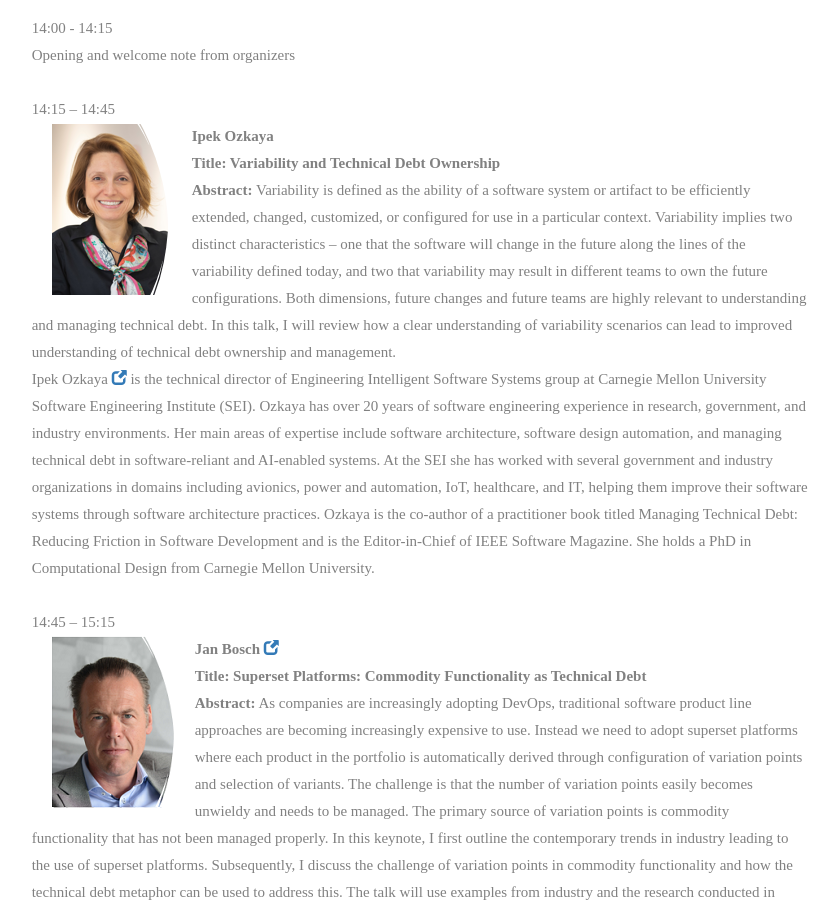
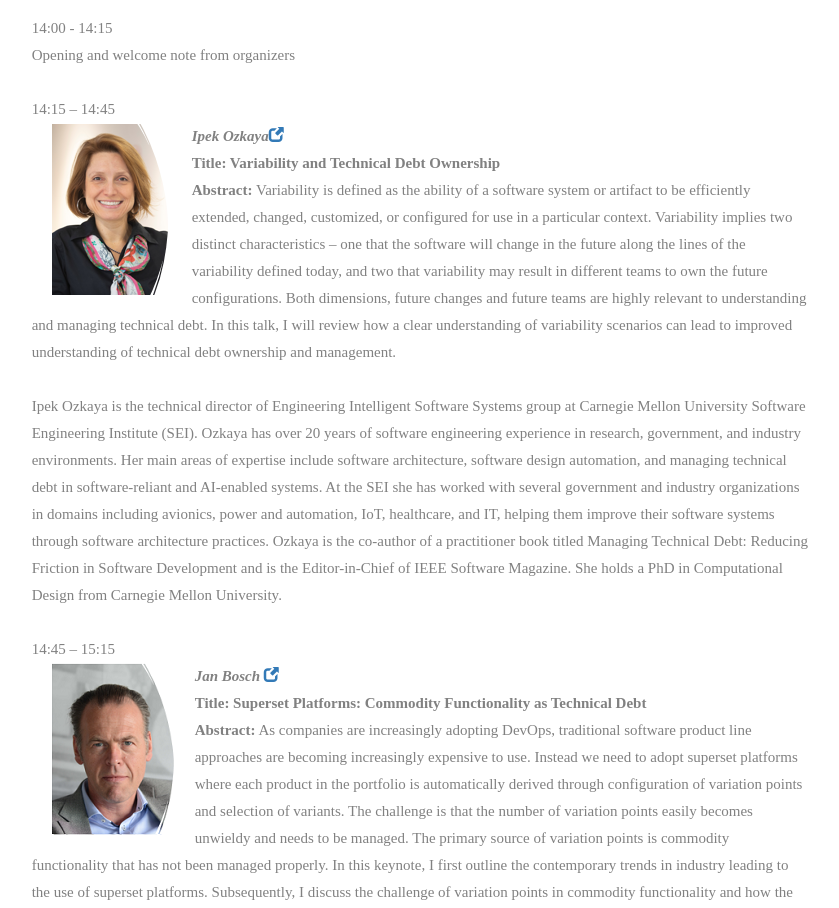
Before and after one commit to td4vis/td4vis.github.io, a plain HTML site: page 2022/index.html in a window 1280 px wide. Shown: the part 4380-5288 px from the top of the page, without its empty margins (220-1059 px from the left). Drawn offline with nearby package versions, Linux system fonts and the light colour scheme; a web font is replaced by a local one.

Commit message:
Update index.html

```diff
--- a/2022/index.html
+++ b/2022/index.html
@@ -314,23 +314,24 @@ Time is in the Central European Summer Time CEST (UTC +2)<br/>
 Opening and welcome note from organizers<br/>
 <br/>
 14:15 – 14:45<br/>
-<img src="files/keynote1.png" alt="Keynote photo" align=left hspace="20"> <b>Ipek Ozkaya</b><br/>
+	    <img src="files/keynote1.png" alt="Keynote photo" align=left hspace="20"> <b><i>Ipek Ozkaya<a href="https://resources.sei.cmu.edu/library/author.cfm?authorid=3659" target="_new"><span class="glyphicon glyphicon-new-window"></span></a> </i></b><br/>
 <b>Title: Variability and Technical Debt Ownership</b><br/>
 <b>Abstract:</b> Variability is defined as the ability of a software system or artifact to be efficiently extended, changed, customized, or configured for use in a particular context.
 	    Variability implies two distinct characteristics – one that the software will change in the future along the lines of the variability defined today, and two that variability may result in different teams to own the future configurations.
 	    Both dimensions, future changes and future teams are highly relevant to understanding and managing technical debt.
 	    In this talk, I will review how a clear understanding of variability scenarios can lead to improved understanding of technical debt ownership and management.</br>
-Ipek Ozkaya <a href="https://resources.sei.cmu.edu/library/author.cfm?authorid=3659" target="_new"><span class="glyphicon glyphicon-new-window"></span></a>
-	   is the technical director of Engineering Intelligent Software Systems group at Carnegie Mellon University Software Engineering Institute (SEI).
+
+<br/>Ipek Ozkaya is the technical director of Engineering Intelligent Software Systems group at Carnegie Mellon University Software Engineering Institute (SEI).
 	    Ozkaya has over 20 years of software engineering experience in research, government, and industry environments.
 	    Her main areas of expertise include software architecture, software design automation, and managing technical debt in software-reliant and AI-enabled systems.
 	    At the SEI she has worked with several government and industry organizations in domains including avionics, power and automation, IoT, healthcare, and IT, helping them improve their software systems through software architecture practices.
 	    Ozkaya is the co-author of a practitioner book titled Managing Technical Debt: Reducing Friction in Software Development and is the Editor-in-Chief of IEEE Software Magazine. She holds a PhD in Computational Design from Carnegie Mellon University.</br>
 <br/>
 14:45 – 15:15<br/>
-<img src="files/keynote2.png" alt="Keynote photo" align=left hspace="20"> <b>Jan Bosch <a href="https://www.janbosch.com/" target="_new"><span class="glyphicon glyphicon-new-window"></span></a></b><br/>
+	<img src="files/keynote2.png" alt="Keynote photo" align=left hspace="20"> <b><i>Jan Bosch </i><a href="https://www.janbosch.com/" target="_new"><span class="glyphicon glyphicon-new-window"></span></a></b><br/>
 <b>Title: Superset Platforms: Commodity Functionality as Technical Debt</b><br/>
 <b>Abstract:</b> As companies are increasingly adopting DevOps, traditional software product line approaches are becoming increasingly expensive to use. Instead we need to adopt superset platforms where each product in the portfolio is automatically derived through configuration of variation points and selection of variants. The challenge is that the number of variation points easily becomes unwieldy and needs to be managed. The primary source of variation points is commodity functionality that has not been managed properly. In this keynote, I first outline the contemporary trends in industry leading to the use of superset platforms. Subsequently, I discuss the challenge of variation points in commodity functionality and how the technical debt metaphor can be used to address this. The talk will use examples from industry and the research conducted in Software Center <a href="https://www.software-center.se/" target="_new"><span class="glyphicon glyphicon-new-window"></span></a></br>
+<br/> Prof. Jan Bosch is the director of Software Center organization. Software Centre collaborates with such software development companies as Ericsson AB, Volvo Cars, AB Volvo, Saab AB, etcetera, with the aim to develop methods and tools for enhancing the productivity of collaborating organizations in various development phases.</br>
 </br>
 15:15 – 15:40<br/>
 Coffee break<br/>
```
